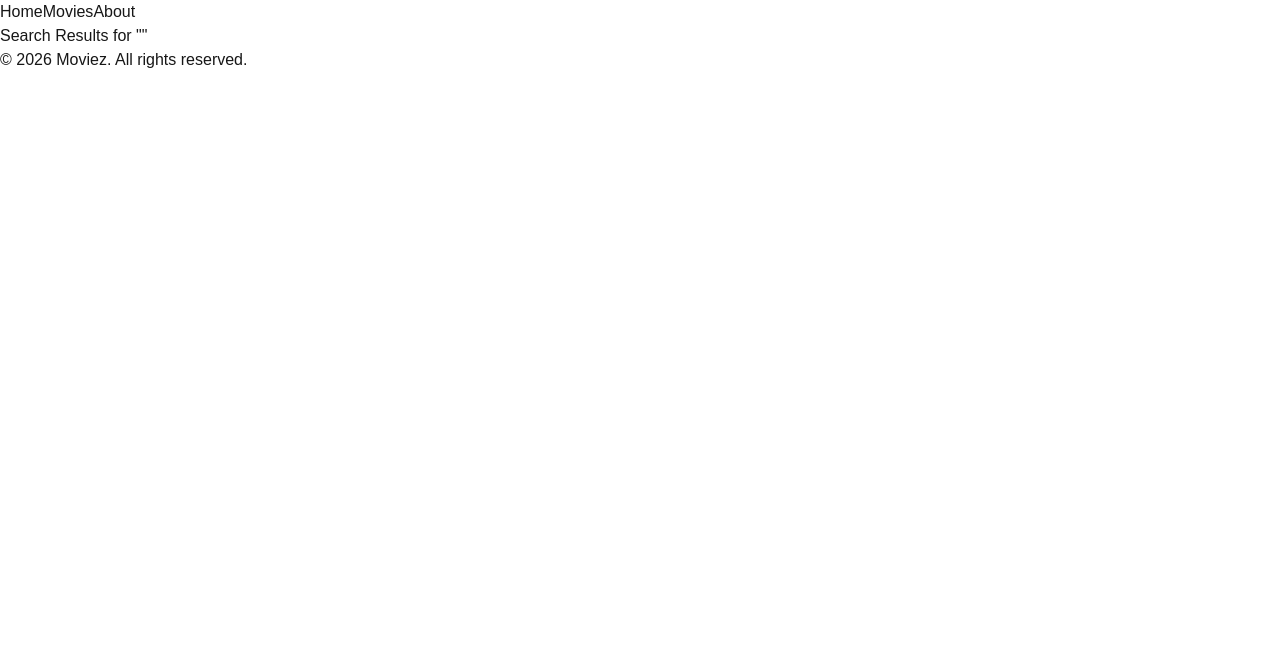
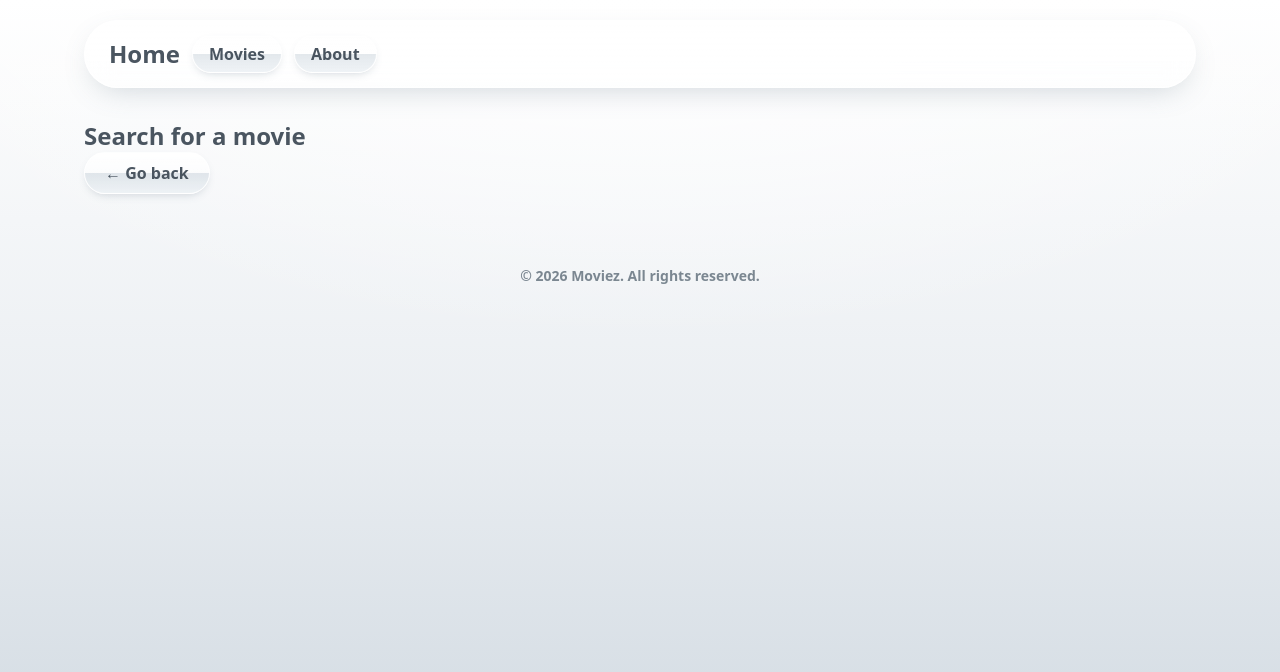
Before and after one commit to Jakiezzzz/Delinnlevering-2-Next.js, a Next.js app in the folder moviez/: page /search in a window 1280 px wide. Shown: the top 672 px of the page. Built offline with nearby package versions, Linux system fonts and the light colour scheme.

Commit message:
Added proper styling to the site and made some tailwind variables

```diff
--- a/moviez/app/components/footer.tsx
+++ b/moviez/app/components/footer.tsx
@@ -1,6 +1,6 @@
 export default function Footer() {
   return (
-    <footer>
+    <footer className="mx-auto max-w-6xl px-5 pb-8 text-center text-sm font-bold text-ink-soft">
       <p>&copy; 2026 Moviez. All rights reserved.</p>
     </footer>
   );
--- a/moviez/app/components/header.tsx
+++ b/moviez/app/components/header.tsx
@@ -2,12 +2,24 @@ import Link from "next/link";
 
 export default function Header() {
   return (
-    <nav>
-      <header>
-        <Link href="/">Home</Link>
-        <Link href="/movies">Movies</Link>
-        <Link href="/about">About</Link>
-      </header>
-    </nav>
+    <header className="mx-auto max-w-6xl px-5 pt-5">
+      <nav className="glass-bar flex flex-wrap items-center gap-3 rounded-full px-6 py-3.5">
+        <Link href="/" className="text-2xl font-extrabold">
+          Home
+        </Link>
+        <Link
+          href="/movies"
+          className="glass-pill rounded-full px-4 py-1.5 font-bold transition-transform hover:-translate-y-0.5"
+        >
+          Movies
+        </Link>
+        <Link
+          href="/about"
+          className="glass-pill rounded-full px-4 py-1.5 font-bold transition-transform hover:-translate-y-0.5"
+        >
+          About
+        </Link>
+      </nav>
+    </header>
   );
 }
--- a/moviez/app/components/movieCard.tsx
+++ b/moviez/app/components/movieCard.tsx
@@ -5,21 +5,34 @@ import type { Movie } from "@/types/types";
 export default function movieCard({ movie }: { movie: Movie }) {
   return (
     <div>
-      <Link href={`/movies/${movie.id}`}>
+      <Link
+        href={`/movies/${movie.id}`}
+        className="glass-tile block rounded-3xl p-2.5 transform-3d focus-visible:outline-3 focus-visible:outline-offset-2 focus-visible:outline-aqua"
+      >
+        <div className="relative translate-z-6 overflow-hidden rounded-2xl shadow-lg shadow-black/30">
           {movie.poster_path ? (
             <Image
               src={`https://image.tmdb.org/t/p/w500${movie.poster_path}`}
               alt={`${movie.title} poster`}
-            width={200}
-            height={300}
-            loading="eager"
+              width={500}
+              height={750}
+              sizes="(min-width: 1024px) 20vw, (min-width: 768px) 25vw, 50vw"
+              className="h-auto w-full"
             />
           ) : (
-          <div />
+            <div className="grid aspect-2/3 place-items-center bg-linear-to-br from-slate-200 to-slate-400 text-sm font-bold text-white">
+              No poster
+            </div>
           )}
-        <p>
-          {movie.title} ({movie.release_date?.slice(0, 4)})
+          <div className="glare absolute inset-0 group-data-[live=true]:opacity-100" />
+        </div>
+
+        <div className="glass-panel mt-2.5 translate-z-12 rounded-2xl px-3.5 py-2">
+          <p className="truncate font-extrabold text-ink">{movie.title}</p>
+          <p className="text-sm font-bold text-ink-soft">
+            {movie.release_date?.slice(0, 4)}
           </p>
+        </div>
       </Link>
     </div>
   );
--- a/moviez/app/components/searchBar.tsx
+++ b/moviez/app/components/searchBar.tsx
@@ -1,10 +1,22 @@
 export default function SearchBar() {
   return (
-    <div>
-      <form action="/search">
-        <input type="text" name="q" placeholder="Search movies..." />
-        <button type="submit">⌕ Search</button>
-      </form>
-    </div>
+    <form
+      action="/search"
+      className="glass-bar flex max-w-md items-center gap-2 rounded-full p-1.5 pl-5 focus-within:ring-2 focus-within:ring-aqua"
+    >
+      <input
+        type="text"
+        name="q"
+        placeholder="Search movies..."
+        aria-label="Search movies"
+        className="min-w-0 flex-1 bg-transparent font-bold text-ink outline-none placeholder:text-ink-soft"
+      />
+      <button
+        type="submit"
+        className="glass-pill-active rounded-full px-5 py-2 font-bold"
+      >
+        ⌕ Search
+      </button>
+    </form>
   );
 }
--- a/moviez/app/globals.css
+++ b/moviez/app/globals.css
@@ -3,13 +3,129 @@
 /*Importerer Tailwind for bedre CSS styling*/
 @import "tailwindcss";
 
-:root {
-  --background: #ffffff;
-  --foreground: #171717;
+/*Tailwind klasser og Utils*/
+/*Variabler*/
+@theme inline {
+  --font-sans: var(--font-nunito), system-ui, sans-serif;
+}
+@theme {
+  --color-aqua: #37b7e8;
+  --color-aqua-deep: #1b8fc4;
+  --color-ink: #4a5560;
+  --color-ink-soft: #7b8791;
 }
 
+/*Utils*/
+@utility glass-bar {
+  background: linear-gradient(
+    180deg,
+    rgb(255 255 255 / 0.85),
+    rgb(255 255 255 / 0.55)
+  );
+  border: 1px solid rgb(255 255 255 / 0.9);
+  backdrop-filter: blur(14px);
+  box-shadow:
+    0 10px 30px -10px rgb(80 100 120 / 0.28),
+    inset 0 2px 0 rgb(255 255 255 / 0.9);
+}
+
+@utility glass-pill {
+  color: var(--color-ink);
+  border: 1px solid rgb(255 255 255 / 0.9);
+  background: linear-gradient(
+    180deg,
+    rgb(255 255 255 / 0.95) 0%,
+    rgb(255 255 255 / 0.55) 50%,
+    rgb(200 210 218 / 0.5) 51%,
+    rgb(235 240 244 / 0.8) 100%
+  );
+  box-shadow: 0 4px 10px -4px rgb(80 100 120 / 0.28);
+}
+@utility glass-pill-active {
+  color: #fff;
+  text-shadow: 0 1px 2px rgb(0 60 100 / 0.4);
+  border: 1px solid rgb(255 255 255 / 0.7);
+  background: linear-gradient(
+    180deg,
+    #8fdcff 0%,
+    #37b7e8 50%,
+    #1b8fc4 51%,
+    #4cc4f0 100%
+  );
+}
+
+@utility glass-tile {
+  position: relative;
+  background: linear-gradient(
+    180deg,
+    rgb(255 255 255 / 0.4),
+    rgb(223 229 234 / 0.22)
+  );
+  border: 2px solid rgb(255 255 255 / 0.7);
+  box-shadow:
+    var(--sx, 0px) calc(18px + var(--sy, 0px)) 34px -12px rgb(80 100 120 / 0.28),
+    0 0 0 1px rgb(120 140 155 / 0.3),
+    inset 0 -10px 24px rgb(160 175 190 / 0.18);
+
+  &::before {
+    content: "";
+    position: absolute;
+    inset: 0;
+    border-radius: inherit;
+    pointer-events: none;
+    background: linear-gradient(
+      165deg,
+      rgb(255 255 255 / 0.55) 0%,
+      rgb(255 255 255 / 0) 38%
+    );
+  }
+}
+
+@utility glass-panel {
+  background: linear-gradient(
+    180deg,
+    rgb(255 255 255 / 0.62),
+    rgb(235 240 244 / 0.3)
+  );
+  border: 1px solid rgb(255 255 255 / 0.85);
+  backdrop-filter: blur(10px);
+  box-shadow: 0 8px 14px -6px rgb(80 100 120 / 0.28);
+}
+/*Tilt funskjoner når man hoverer over filmer med musa*/
+@utility tilt {
+  transform-style: preserve-3d;
+  transition: transform 0.45s cubic-bezier(0.2, 0.8, 0.2, 1);
+  will-change: transform;
+  &[data-live="true"] {
+    transition-duration: 0.08s;
+    transition-timing-function: linear;
+  }
+  /* Redusrt motion om bruker ikke vil ha mye bevegelse */
+  @media (prefers-reduced-motion: no-preference) {
+    transform: rotateX(var(--rx, 0deg)) rotateY(var(--ry, 0deg));
+  }
+}
+
+/* Lys som følger musen. Gir filmer en slags glossy effekt. */
+@utility glare {
+  pointer-events: none;
+  opacity: 0;
+  transition: opacity 0.25s;
+  mix-blend-mode: soft-light;
+  background: radial-gradient(
+    260px circle at var(--gx, 50%) var(--gy, 30%),
+    rgb(255 255 255 / 0.75),
+    transparent 60%
+  );
+}
+
+/* Selve kroppen på siden */
 body {
-  background: var(--background);
-  color: var(--foreground);
-  font-family: Arial, Helvetica, sans-serif;
+  min-height: 100vh;
+  color: var(--color-ink);
+  background-color: #e9edf1;
+  background-image:
+    radial-gradient(1200px 600px at 50% -10%, #fff 0%, transparent 70%),
+    linear-gradient(180deg, #fff 0%, #e9edf1 55%, #cfd8e0 100%);
+  background-attachment: fixed;
 }
--- a/moviez/app/layout.tsx
+++ b/moviez/app/layout.tsx
@@ -11,9 +11,9 @@ export const metadata = {
 export default function Layout({ children }: LayoutProps<"/">) {
   return (
     <html lang="en">
-      <body>
+      <body className="font-sans antialiased">
         <Header />
-        <main>{children}</main>
+        <main className="mx-auto max-w-6xl px-5 pb-12 pt-8">{children}</main>
         <Footer />
       </body>
     </html>
--- a/moviez/app/movies/[id]/page.tsx
+++ b/moviez/app/movies/[id]/page.tsx
@@ -1,3 +1,4 @@
+import Image from "next/image";
 import Link from "next/link";
 
 type MovieProps = {
@@ -21,16 +22,31 @@ export default async function MovieDetails({ params }: MovieProps) {
   const movie = await response.json();
   return (
     <div>
-      <Link href="/movies">Go Back</Link>
-      <img
-        src={`https://image.tmdb.org/t/p/w500${movie.poster_path}`}
-        alt={`${movie.title} poster`}
-        width={200}
-        height={300}
-      />
-      <h1>Movie Details for {movie.title}</h1>
-      <p>Release Date: {movie.release_date}</p>
-      <p>{movie.overview}</p>
+      <Link
+        href="/movies"
+        className="glass-pill inline-block rounded-full px-5 py-2 font-bold transition-transform hover:-translate-y-0.5"
+      >
+        ← Go back
+      </Link>
+
+      <div className="glass-bar mt-6 flex flex-col gap-8 rounded-3xl p-6 sm:flex-row">
+        {movie.poster_path && (
+          <Image
+            src={`https://image.tmdb.org/t/p/w500${movie.poster_path}`}
+            alt={`${movie.title} poster`}
+            width={500}
+            height={750}
+            className="h-auto w-full rounded-2xl shadow-lg shadow-black/30 sm:w-72"
+          />
+        )}
+        <div>
+          <h1 className="text-3xl font-extrabold">{movie.title}</h1>
+          <p className="mt-1 font-bold text-ink-soft">
+            Release date: {movie.release_date}
+          </p>
+          <p className="mt-5 max-w-prose leading-relaxed">{movie.overview}</p>
+        </div>
+      </div>
     </div>
   );
 }
--- a/moviez/app/movies/page.tsx
+++ b/moviez/app/movies/page.tsx
@@ -1,16 +1,9 @@
 // Style and Layout Ideas //
 
 // Style a movie carosel on top
-// Show popular movies
-// Shadows
-// Gradients
 
 // have movies float when hovered over
-// Nintendo Wii UI style
-// Search Bar
-// Sort movies by genre on top
 
-import Image from "next/image";
 import Link from "next/link";
 import SearchBar from "../components/searchBar";
 import MovieCard from "../components/movieCard";
@@ -34,10 +27,10 @@ export default async function Movies({
   return (
     <>
       <SearchBar />
-      <div className="flex flex-wrap gap-2">
+      <div className="mt-5 flex flex-wrap gap-2.5">
         <Link
           href="/movies"
-          className={`rounded-full border px-4 py-1 ${!genre ? "bg-black text-white" : ""}`}
+          className={`rounded-full px-4 py-1.5 font-bold transition-transform hover:-translate-y-0.5 ${!genre ? "glass-pill-active" : "glass-pill"}`}
         >
           All
         </Link>
@@ -46,16 +39,14 @@ export default async function Movies({
           <Link
             key={g.id}
             href={`/movies?genre=${g.id}`}
-            className={`rounded-full border px-4 py-1 ${
-              genre === String(g.id) ? "bg-black text-white" : ""
-            }`}
+            className={`rounded-full px-4 py-1.5 font-bold transition-transform hover:-translate-y-0.5 ${genre === String(g.id) ? "glass-pill-active" : "glass-pill"}`}
           >
             {g.name}
           </Link>
         ))}
       </div>
 
-      <div className="grid grid-cols-2 sm:grid-cols-3 md:grid-cols-4 lg:grid-cols-5">
+      <div className="mt-8 grid grid-cols-2 gap-x-6 gap-y-9 sm:grid-cols-3 md:grid-cols-4 lg:grid-cols-5">
         {movies.map((movie) => (
           <MovieCard key={movie.id} movie={movie} />
         ))}
--- a/moviez/app/search/page.tsx
+++ b/moviez/app/search/page.tsx
@@ -1,5 +1,6 @@
 import { searchMovies } from "@/types/tmdb";
 import MovieCard from "../components/movieCard";
+import Link from "next/link";
 
 export default async function SearchPage({
   searchParams,
@@ -11,11 +12,21 @@ export default async function SearchPage({
 
   return (
     <>
-      <h1>Search Results for "{q}"</h1>
-      <div>
-        {q && movies.length === 0 && <p>No results...</p>}
+      <h1 className="text-2xl font-extrabold">
+        {q ? <>Search results for &quot;{q}&quot;</> : "Search for a movie"}
+      </h1>
+      <Link
+        href="/movies"
+        className="glass-pill inline-block rounded-full px-5 py-2 font-bold transition-transform hover:-translate-y-0.5"
+      >
+        ← Go back
+      </Link>
+      <div className="mt-6">
+        {q && movies.length === 0 && (
+          <p className="font-bold text-ink-soft">No results found.</p>
+        )}
 
-        <div className="grid grid-cols-2 sm:grid-cols-3 md:grid-cols-4 lg:grid-cols-5">
+        <div className="grid grid-cols-2 gap-x-6 gap-y-9 sm:grid-cols-3 md:grid-cols-4 lg:grid-cols-5">
           {movies.map((movie) => (
             <MovieCard key={movie.id} movie={movie} />
           ))}
```
Lines whose indentation alone changed are shown as unchanged.
